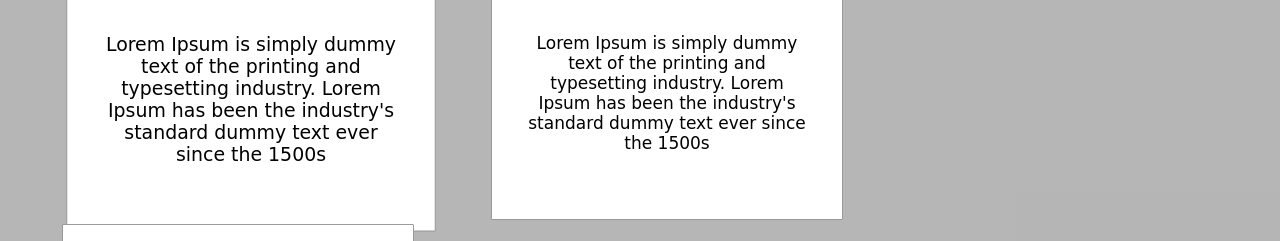
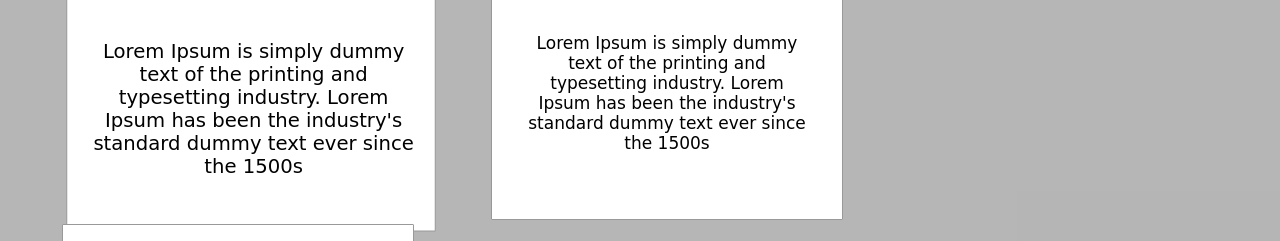
Before and after one commit to sazzadhrz/Assignment-3, a plain HTML site: page index.html in a window 1280 px wide. In both pictures the pointer is over the element 251 px from the left and 919 px from the top of the page. Shown: the part 826-1067 px from the top of the page. Drawn offline with Linux system fonts and the light colour scheme.

Commit message:
Update style.css

```diff
--- a/style.css
+++ b/style.css
@@ -133,7 +133,9 @@ body{
 }
 
 .d2 p:hover{
-	font-size: 18px;
+	transform: scale(1.1);
+	top: 58%;
+	left: 10%;
 }
 
 .overlay1{
```
